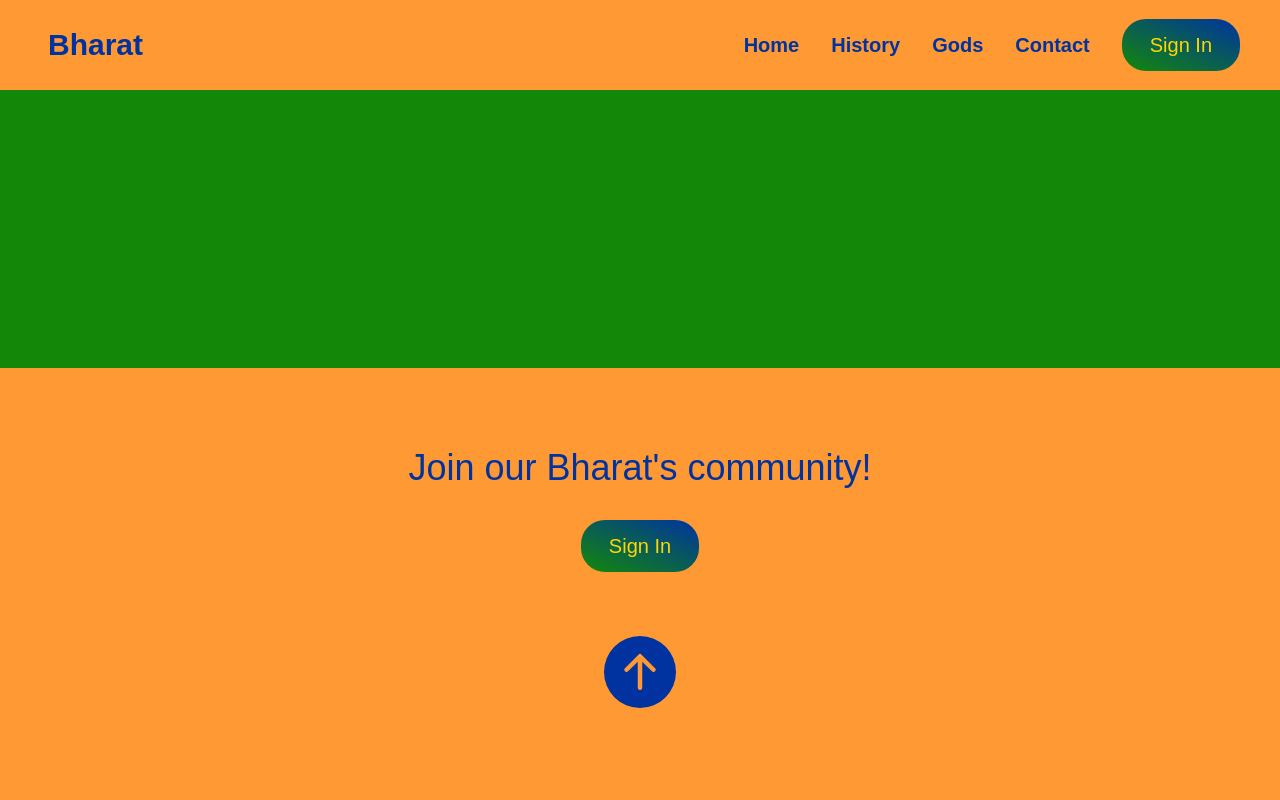
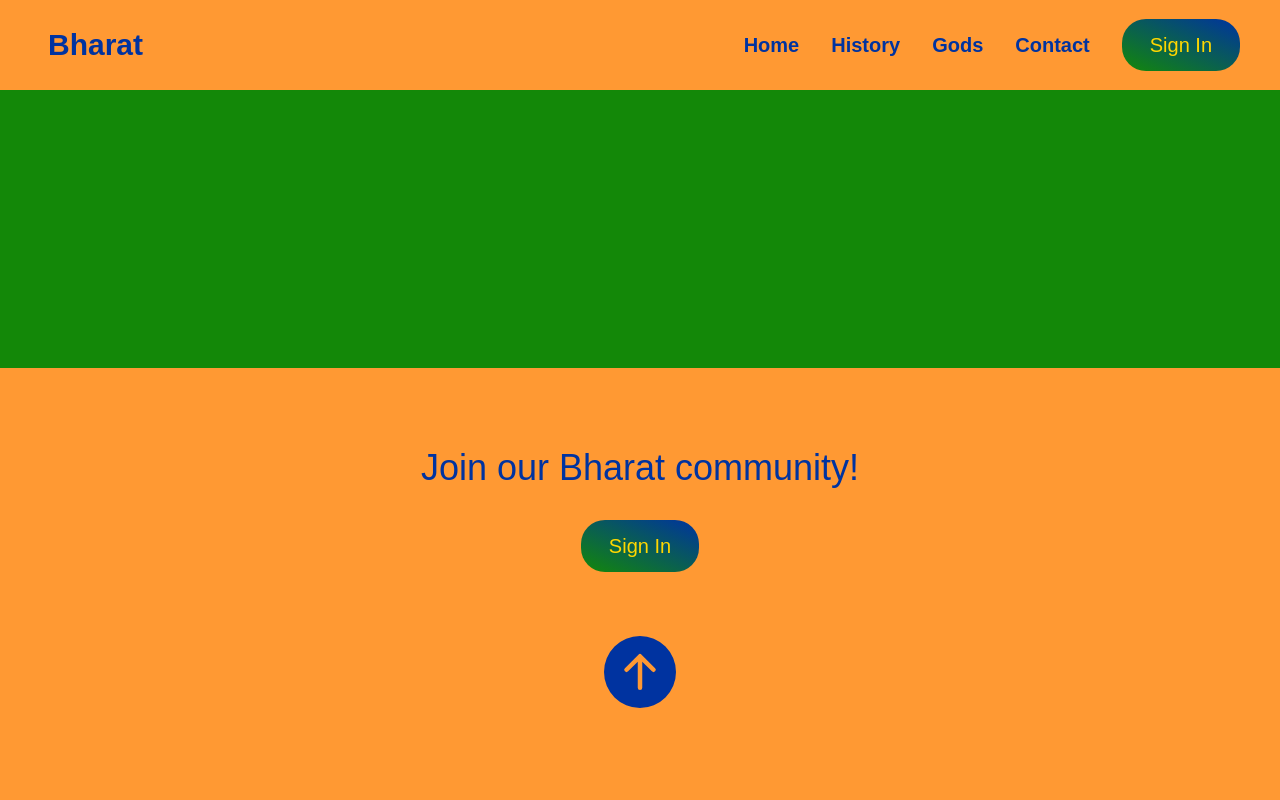
Before and after one commit to SALVADORPOETA/Bharat-sm, a Next.js app: page / in a window 1280 px wide. Shown: the top 800 px of the page. Built offline with nearby package versions, Linux system fonts and the light colour scheme; a web font is replaced by a local one.

Commit message:
testSubscribe

```diff
--- a/components/Subscribe.jsx
+++ b/components/Subscribe.jsx
@@ -6,7 +6,7 @@ const Subscribe = () => {
   return (
     <div className="bg-saffron w-full text-center pt-20 pb-20 mt-80">
       <h1 className="mx-20 text-4xl text-chakraBlue">
-        Join our Bharat&apos;s community!
+        Join our Bharat community!
       </h1>
       <div className="flex items-center justify-center p-8">
         <Link href="/">
```
